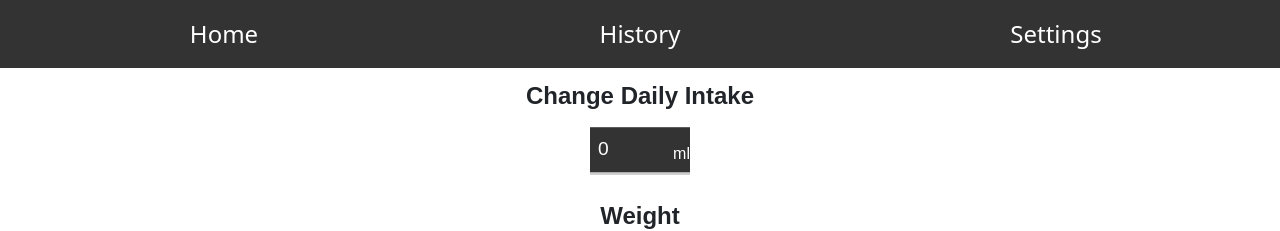
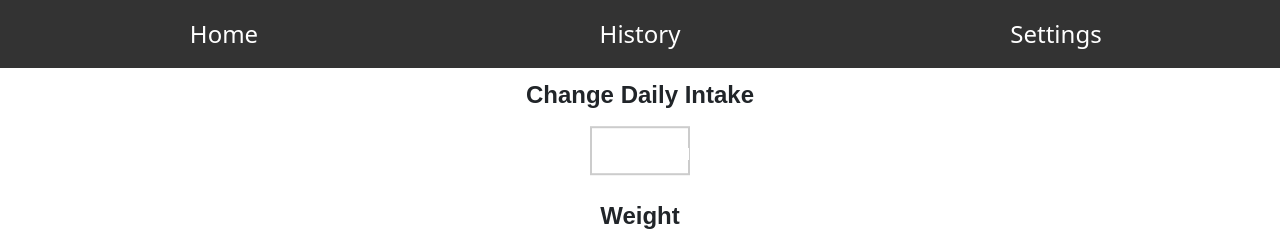
Before and after one commit to JustasDaugi/hydration-tracker, a Vue app: page /hydration-tracker/settings in a window 1280 px wide. Shown: the top 231 px of the page. Built offline with nearby package versions, Linux system fonts and the light colour scheme; what vue-datepicker-next would draw is missing.

Commit message:
chore: change background color for intake input field

```diff
--- a/src/components/base/BaseIntakeInput.vue
+++ b/src/components/base/BaseIntakeInput.vue
@@ -81,9 +81,8 @@ input {
   font-size: 1.2rem;
   padding: 0.5rem;
   border: none;
-  border-bottom: 2px solid #ccc;
+  border: 2px solid #ccc;
   width: 100px;
-  background-color: #333;
   color: white;
 }
 
```
